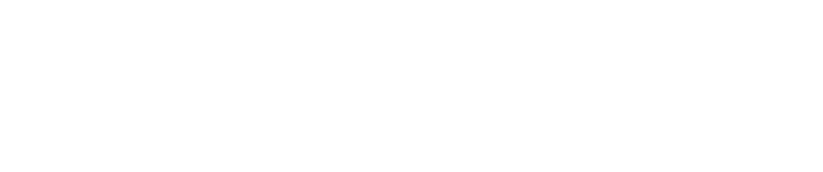
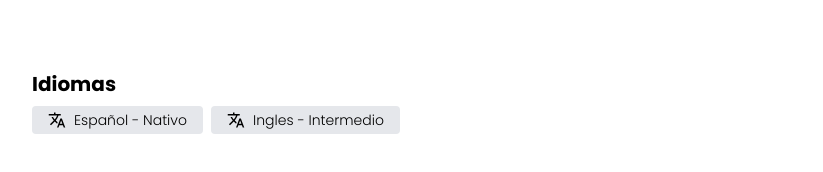
Before and after one commit to anherukun/portfolio, a Next.js app: page / in a window 1280 px wide. Shown: the part 3228-3400 px from the top of the page, without its empty margins (224-1047 px from the left). Before the commit the page ends 3314 px from the top, so only its background shows below. Built offline with nearby package versions, Linux system fonts and the light colour scheme.

Commit message:
Componente de idiomas y redaccion de cv

```diff
--- a/app/page.tsx
+++ b/app/page.tsx
@@ -3,6 +3,7 @@
 import MinimalLinkButton from "@/components/MinimalLinkButton"
 import MinimalButton from "@/components/MinimalButton"
 import MediumPillIcon from "@/components/MediumPillIcon"
+import LanguageItem from "@/components/LanguageItem"
 import HabilitiesItem from "@/components/HabilitiesItem"
 import ExperienceItem from "@components/ExperienceItem"
 import ProfilePicture from "@components/ProfilePicture"
@@ -11,7 +12,7 @@
 
 import Icon from '@mdi/react';
 
-import { mdiAndroid, mdiAndroidStudio, mdiBrush, mdiCodeBlockTags, mdiCodeBraces, mdiCodeBrackets, mdiConsole, mdiCube, mdiCubeOff, mdiCubeOutline, mdiDatabase, mdiDocker, mdiEmail, mdiEmailOutline, mdiFirebase, mdiGit, mdiGithub, mdiGooglePlay, mdiLinkedin, mdiMicrosoft, mdiMicrosoftExcel, mdiMicrosoftOffice, mdiMicrosoftPowerpoint, mdiMicrosoftSharepoint, mdiMicrosoftVisualStudio, mdiMicrosoftVisualStudioCode, mdiMicrosoftWindows, mdiMicrosoftWindowsClassic, mdiMicrosoftWord, mdiPackageVariant, mdiPrinterOutline, mdiWeb } from "@mdi/js";
+import { mdiAndroid, mdiAndroidStudio, mdiBrush, mdiCodeBlockTags, mdiCodeBraces, mdiCodeBrackets, mdiConsole, mdiCube, mdiCubeOff, mdiCubeOutline, mdiDatabase, mdiDocker, mdiEmail, mdiEmailOutline, mdiFirebase, mdiGit, mdiGithub, mdiGooglePlay, mdiLinkedin, mdiMicrosoft, mdiMicrosoftExcel, mdiMicrosoftOffice, mdiMicrosoftPowerpoint, mdiMicrosoftSharepoint, mdiMicrosoftVisualStudio, mdiMicrosoftVisualStudioCode, mdiMicrosoftWindows, mdiMicrosoftWindowsClassic, mdiMicrosoftWord, mdiPackageVariant, mdiPrinterOutline, mdiTranslate, mdiWeb } from "@mdi/js";
 
 const EXPERIENCIE = [
 	{
@@ -328,6 +329,17 @@
 	}
 ]
 
+const LANGUAGES = [
+	{
+		title: "Español",
+		level: "Nativo",
+	},
+	{
+		title: "Ingles",
+		level: "Intermedio",
+	}
+]
+
 export default function Home() {
 	return (
 		<main className="flex min-h-screen flex-col items-center justify-between p-16">
@@ -377,7 +389,7 @@
 					<h2 className="text-xl font-bold">Experiencia laboral</h2>
 					{EXPERIENCIE ? (
 						EXPERIENCIE.map((e, index) => (
-							<ExperienceItem {...e} key={index}/>
+							<ExperienceItem {...e} key={index} />
 						))) : ''}
 				</div>
 
@@ -385,7 +397,7 @@
 					<h2 className="text-xl font-bold">Educacion</h2>
 					{EDUCATION ? (
 						EDUCATION.map((e, index) => (
-							<EducationItem {...e} key={index}/>
+							<EducationItem {...e} key={index} />
 						))) : ''}
 				</div>
 
@@ -394,7 +406,7 @@
 					<div className="flex flex-col gap-2 flex-wrap">
 						{HABILITIES ? (
 							HABILITIES.map((e, index) => (
-								<HabilitiesItem {...e} key={index}/>
+								<HabilitiesItem {...e} key={index} />
 							))) : ''}
 					</div>
 				</div>
@@ -403,8 +415,18 @@
 					<h2 className="text-xl font-bold">Proyectos</h2>
 					{PROJECTS ? (
 						PROJECTS.map((e, index) => (
-							<ProjectEItem {...e} key={index}/>
+							<ProjectEItem {...e} key={index} />
 						))) : ''}
+				</div>
+
+				<div className="flex flex-col gap-2">
+					<h2 className="text-xl font-bold">Idiomas</h2>
+					<div className="flex flex-row gap-2 flex-wrap">
+						{LANGUAGES ? (
+							LANGUAGES.map((e, index) => (
+								<LanguageItem {...e} key={index} />
+							))) : ''}
+					</div>
 				</div>
 			</div>
 		</main>
--- /dev/null
+++ b/components/LanguageItem.tsx
@@ -0,0 +1,19 @@
+import * as React from 'react'
+import Icon from '@mdi/react';
+
+import MediumPillIcon from './MediumPillIcon'
+import { mdiTranslate } from '@mdi/js';
+
+type Props = {
+    title: string
+    level: string
+}
+
+const LanguageItem = ({ title, level }: Props) => {
+    let label = title + ' - ' + level
+    return (
+        <MediumPillIcon label={label} glyph={mdiTranslate}/>
+    );
+}
+
+export default LanguageItem;
```
